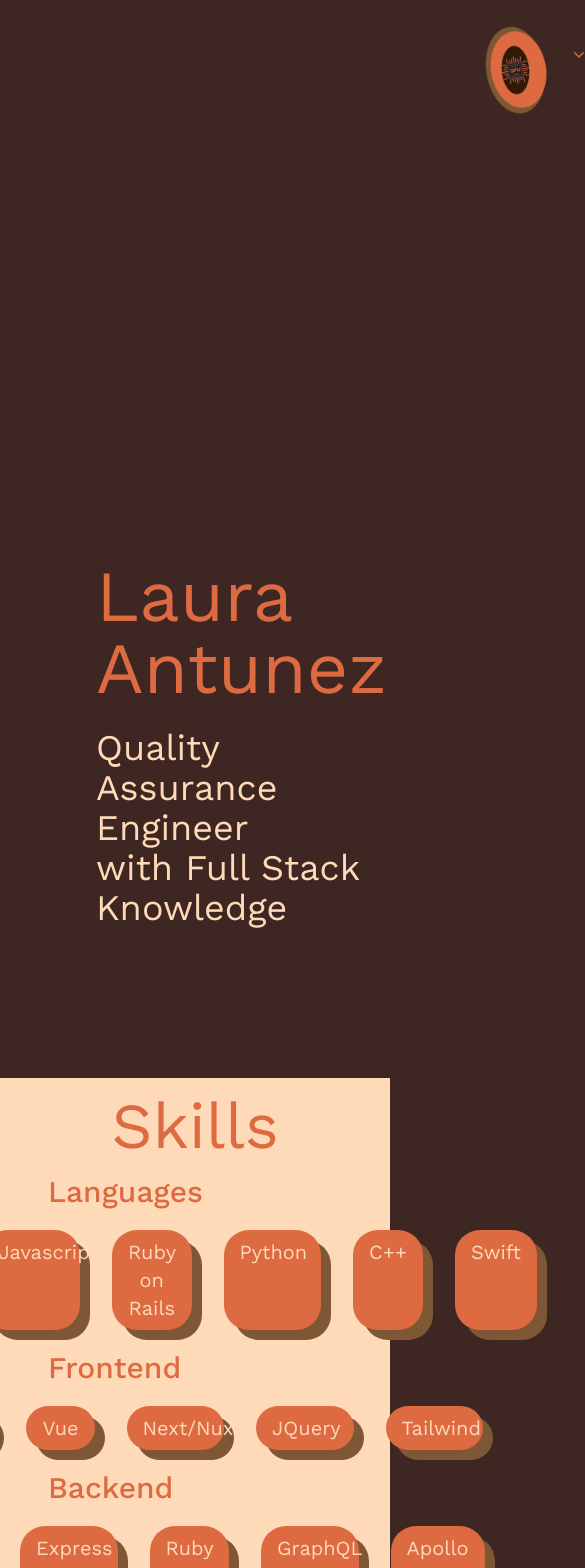
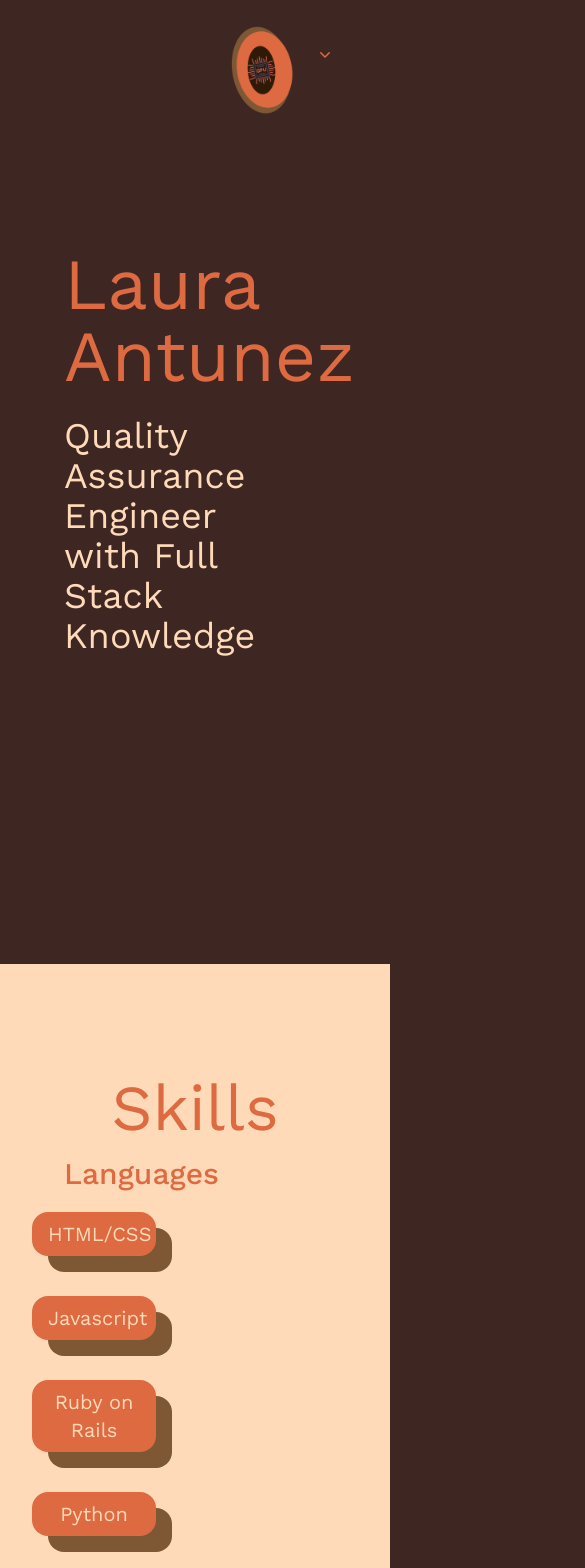
Before and after one commit to lauraantunez024/themeforest-mamey-template, a Next.js app: page / in a window 390 px wide. Shown: the top 1568 px of the page, 585 px wide, since content can reach past the window. Built offline with nearby package versions, Linux system fonts and the light colour scheme.

Commit message:
going back and cleaning up code. also making things mobile friendly

```diff
--- a/src/app/components/HamburgerMenu.jsx
+++ b/src/app/components/HamburgerMenu.jsx
@@ -27,9 +27,9 @@ const callsToAction = [
 
 export default function HamburgerMenu() {
   return (
-    <Popover className="relative pl-44 left-3/4">
+    <Popover className="relative logo">
       <Image
-          className="inline mt-5"
+          className="inline relative mt-5"
           src="/logo.png"
           width={100}
           height={100}
@@ -49,12 +49,12 @@ export default function HamburgerMenu() {
         leaveTo="opacity-0 translate-y-1"
       >
         <Popover className="absolute mr-92 z-10 mt-5 flex w-screen max-w-max -translate-x-1/2 px-4">
-          <div className="w-screen max-w-md flex-auto overflow-hidden rounded-3xl accent-background text-sm leading-6 shadow-lg ring-1 ring-gray-900/5">
+          <div className="max-w-md flex-auto overflow-hidden rounded-3xl accent-background text-sm leading-6 shadow-lg ring-1 ring-gray-900/5">
             <div className="p-4">
               {solutions.map((item) => (
-                <div key={item.name} className="group relative flex gap-x-6 rounded-lg p-4 hover:bg-gray-50">
-                  <div className="mt-1 flex h-11 w-11 flex-none items-center justify-center rounded-lg bg-gray-50 group-hover:accent-background">
-                    <item.icon className="h-6 w-6 primary group-hover:text-indigo-600" aria-hidden="true" />
+                <div key={item.name} className="group relative flex gap-x-6 rounded-lg p-4 hover:bg-natural-brown hover:text-accent">
+                  <div className="mt-1 flex h-11 w-11 flex-none items-center justify-center rounded-lg  group-hover:text-accent">
+                    <item.icon className="h-6 max-w-6 primary hover:text-accent group-hover:text-secondary" aria-hidden="true" />
                   </div>
                   <div>
                     <a href={item.href} className="font-medium text-gray-900">
@@ -71,7 +71,7 @@ export default function HamburgerMenu() {
                 <a
                   key={item.name}
                   href={item.href}
-                  className="flex items-center justify-center gap-x-2.5 p-3 font-medium text-gray-900 hover:bg-gray-100"
+                  className="flex hover:bg-natural-brown hover:text-accent items-center justify-center gap-x-2.5 p-3 font-medium text-gray-900 hover:bg-gray-100"
                 >
                   <item.icon className="h-5 w-5 flex-none text-gray-400" aria-hidden="true" />
                   {item.name}
--- a/src/app/components/ProjectCard.jsx
+++ b/src/app/components/ProjectCard.jsx
@@ -6,11 +6,11 @@ export default function ProjectCard({
   subtitle,
 }) {
   return (
-    <div class="flex flex-wrap my-4 skill-shape p-5 justify-stretch text-center accent-background w-1/4 h-1/4 mx-6 animation ">
+    <div class="flex flex-wrap my-4 project-shape p-5 justify-stretch text-center accent-background mx-6 animation project-card h-full">
 
     <a href={deploymentURL} target='_blank' class="">
       <div class='basis-1/4 text-center justify-center'>
-        <h1 class="text-3xl secondary text-center font-medium"> {title}</h1>
+        <h1 class="text-xl secondary text-center font-medium"> {title}</h1>
         <h2 class='primary'>{subtitle}</h2>
         <p class='primary'> {description}</p>
         </div>
--- a/src/app/components/SkillBlock.jsx
+++ b/src/app/components/SkillBlock.jsx
@@ -1,9 +1,9 @@
 export default function SkillBlock({ type, skillSet }) {
   return (
 
-      <div >
+      <div className="flex flex-wrap flex-col">
         <h1 class='text-3xl flex flex-col text-left font-medium pl-12'> {type} </h1>
-        <div class='flex flex-row justify-center'>
+        <div class='flex flex-row justify-center skill-card'>
           {skillSet.map((skill, index) => (
             <div class="secondary-background skill-shape my-5 mx-4 animation">
               <div class="content accent text-center items-center text-xl py-2 px-4" key={index}>
--- a/src/app/data.js
+++ b/src/app/data.js
@@ -16,6 +16,7 @@ export const aboutMe = {
     smallText: `I am a QA that is always looking to sharpen and expand my skills. I began my tech journey shortly after graduating from Florida International University with a Bachelor of Arts in Journalism. Originally I planned on using Python for data science to strengthen my reporting skills, but along the way fell in love with the solutions oriented nature of computer programming.`,
 
    expandedText: [
+    // `Being an extreme minority in tech - woman, lgbtq+, type 1 diabetes since 6 - disabled - and born not in this country.`
     `After completing the data science course that included sql, web scraping, A/B testing and data visualizations, I used this knowledge to get a data journalism internship with the Hechinger Report. The Hechinger Report is a non profit news room that focuses on education both k-12 and higher level. During this time I used my knowledge of data cleaning to make large data sets usable with Python pandas. I also took on my first coding project alongside an article I wrote myself on the state of sex education in the United States. The interactive map included data I had cleaned myself, and used technologies such as JQuery, HTML/CSS and Javascript.It was also accompanied by a D3.js data visualization.`,
     `
     After a 3 month stint at a newspaper, I enrolled in a 6-month full-stack developmnent bootcamp offered by Georgia Tech. Through this I learned things like Node, React, Apollo Client, GraphQL, Mern Stack, MVC Stack, Progress Web Applications and using and creating APIs.
--- a/src/app/globals.css
+++ b/src/app/globals.css
@@ -1,113 +1,10 @@
-@tailwind base;
-@tailwind components;
-@tailwind utilities;
-
+/* Main color palette */
 :root {
   --primary-color: #3e2723;
   --secondary-color: #dd6a41;
   --accent-color: #ffdab9;
 }
 
-@media (prefers-color-scheme: dark) {
-  :root {
-    --foreground-rgb: 255, 255, 255;
-    --background-start-rgb: 0, 0, 0;
-    --background-end-rgb: 0, 0, 0;
-  }
-}
-
-body {
-  color: var(--secondary-color);
-  background: var(--primary-color);
-  /* margin: 0% 10%; */
-  /* padding: 5%; */
-  font-family: "Work_Sans";
-}
-.flex-container {
-  /* display: flex;
-  flex-direction: column;
-  flex-wrap: wrap;
-  justify-content: space-evenly; */
-}
-section {
-  height: 105vh!important;
-  margin: 0%;
-  /* width: 100%; */
-  /* border: red solid 1px; */
-  /* margin: 0% 10%; */
-}
-
-.animation {
-  transition: all .2s ease-in-out;
-
-}
-.animation:hover {
-  transform: scale(1.2);
-
-}
-.skill-shape {
-  /* border: 3px solid #7E5835; */
-  box-shadow: #7e5835 10px 10px;
-  border-radius: 25px;
-  max-width: 25vw;
-  max-height: 25vh;
-}
-.project-shape {
-  /* border: 3px solid #7E5835; */
-  box-shadow: #ffdab9 10px 10px;
-  border-radius: 25px;
-}
-.column {
-  min-width: 30%;
-  padding: 1rem;
-  display: inline-block;
-}
-
-.column-right {
-  float: right;
-}
-
-
-.row:after {
-  content: "";
-  display: table;
-  clear: both;
-}
-.aboutme-content {
-  scroll-snap-align: start;
-  overflow-y: scroll;
-  max-height: 55vh;
-  min-width: 45vw;
-  margin: 2% 2%;
-}
-
-
-.column h1 {
-  width: 100%;
-}
-
-.items {
-  margin: 0 auto;
-}
-
-.aboutme-content {
-  /* margin: 10% 10%; */
-  max-width: 20vw;
-}
-
-.skills {
-  justify-content: space-between;
-}
-
-.title {
-  font-size: 4em;
-  margin-top: 4rem;
-
-}
-
-.test {
-  border: red solid 1px;
-}
 .primary {
   color: var(--primary-color);
 }
@@ -120,7 +17,6 @@ section {
 .primary-background {
   background-color: var(--primary-color);
   z-index: 0;
-
 }
 .secondary-background {
   background-color: var(--secondary-color);
@@ -129,6 +25,199 @@ section {
   background-color: var(--accent-color);
 }
 
+body {
+  overflow-x: hidden;
+  max-width: 100vw;
+}
+
+/* Global CSS */
+@tailwind base;
+@tailwind components;
+@tailwind utilities;
+
+
+body {
+  color: var(--secondary-color);
+  background: var(--primary-color);
+  font-family: "Work_Sans";
+  width: 100vw!important;
+  overflow-x: hidden;
+}
+
+h1 {
+  font-size: clamp(1rem, 1rem + 5vw, 2.5rem);
+
+}
+
+.logo {
+  left: 90%;
+}
+
+@media
+
+header {
+  max-width: 100%;
+}
+
+section {
+  overflow: hidden;
+  min-height: 100%;
+  margin: 0%;
+  padding: 2rem 1rem;
+  min-width: 100%;
+}
+
+.scrollable {
+}
+
+.animation {
+  transition: all 0.2s ease-in-out;
+}
+.animation:hover {
+  transform: scale(1.2);
+}
+
+/* Home page - landing section */
+
+main {
+  display: flex;
+  flex-direction: column;
+}
+
+.landing-content {
+  padding: 3rem;
+}
+/* Home page - skills section */
+.skill-shape {
+  box-shadow: #7e5835 1rem 1rem;
+  border-radius: 1rem;
+
+}
+.skills {
+  justify-content: space-between;
+}
+/* Home page -  about section*/
+.aboutme-shape {
+  box-shadow: #7e5835 15px 15px;
+  border-radius: 25px;
+  padding: 1rem;
+}
+.column {
+  min-width: 30%;
+  padding: 1rem;
+  display: inline-block;
+}
+
+.column-right {
+  float: right;
+}
+
+.row:after {
+  content: "";
+  display: table;
+  clear: both;
+}
+.author-image {
+  display: inline;
+}
+.aboutme-content {
+  scroll-snap-align: start;
+  max-width: 90vw;
+  margin: 2% 2%;
+  display: inline;
+  flex-direction: column;
+}
+
+.column h1 {
+  max-width: 100%;
+}
+
+/* Home page -  project section*/
+.project-shape {
+  box-shadow: #ffdab9 10px 10px;
+  border-radius: 25px;
+  max-width: 25vw;
+  max-height: 25vh;
+}
+
+/* Home page -  contact section*/
+/* Home page - Projects */
+/* About page - full about me section */
+/* About page - Testimonials section */
+/* About page - Resume section*/
+/* Projects page */
+
+/* Components - Hamburger Menu */
+/* Components - Project Cards */
+
+.project-card {
+  margin-left: 2rem;
+  /* overflow-y: auto; */
+}
+/* Components - Skills blocks */
+
+.items {
+  margin: 0 auto;
+}
+
+
+
+.aboutme-content {
+  max-width: 60vw;
+  margin-top: 15vh;
+}
+
+.about-button {
+  margin-left: 40%;
+}
+
+
+.title {
+  font-size: 4em;
+  margin-top: 4rem;
+}
+
+img {
+  max-width: 100%;
+  display: block;
+}
+
+@media screen and (max-width: 40rem) {
+
+  .logo {
+    left: 55%;
+  }
+
+  .aboutme-content {
+    max-width: 90vw;
+    margin-top: 1vh;
+    margin-left: auto;
+  }
+  .about-section {
+    flex-direction: column;
+  }
+  .project-card {
+    margin: 1% 1%;
+    min-width: 50vw;
+    max-width: 90%;
+  }
+
+  .project-section {
+    display: flex;
+    flex-direction: column;
+  }
+
+
+
+  .skill-card {
+    flex-direction: column;
+    max-width: 40vw;
+  }
+
+}
+
+
+
 @layer utilities {
   .text-balance {
     text-wrap: balance;
--- a/src/app/layout.js
+++ b/src/app/layout.js
@@ -22,7 +22,7 @@ export default function RootLayout({ children }) {
     <html lang="en">
 
       <body className={workSans.className}>
-      <header className='h-32'>
+      <header className='w-screen'>
       <HamburgerMenu/>
       </header>
         {children}</body>
--- a/src/app/page.js
+++ b/src/app/page.js
@@ -15,9 +15,9 @@ import { skills, portfolio, aboutMe } from "./data.js";
 
 export default function Home() {
   return (
-    <main class="relative" id='home'>
-      <section class="primary-background">
-        <div class="absolute top-96 left-24">
+    <main class="w-full" id=''>
+      <section class="primary-background h-screen">
+        <div class="landing-content">
           <h1 class="text-7xl mt-12">Laura Antunez</h1>
           <br />
           <h2 class="text-4xl accent">Quality Assurance Engineer</h2>
@@ -26,9 +26,9 @@ export default function Home() {
         </div>
       </section>
       {/* second page - Skills section */}
-      <section class="accent-background" id='skills'>
+      <section class="accent-background scrollable" id='skills'>
         <h1 class="text-center title">Skills</h1>
-        <div class="flex flex-col">
+        <div class="flex flex-col flex-wrap skill-section">
           {skills.map((skillData, index) => (
             <SkillBlock
               key={index}
@@ -39,9 +39,9 @@ export default function Home() {
         </div>
       </section>
       {/* third page - projects section */}
-      <section id='projects'>
+      <section class='w-full' id='projects'>
         <h1 class="text-6xl text-center title mb-10">Projects</h1>
-        <div class="flex flex-wrap flex-row justify-center items-center">
+        <div class="flex flex-wrap flex-row justify-items-center items-center ml-14 project-section">
           {portfolio.map((project, index) => (
             <ProjectCard
               key={index}
@@ -56,33 +56,33 @@ export default function Home() {
         </div>
       </section>
       <section class="accent-background" id='about'>
-        <h1 class="text-center title mb-24">About</h1>
-      <div class="row">
-        <div class="column author-image ml-6">
+        <h1 class="text-center title">About</h1>
+      <div class="flex flex-row about-section">
+        <div class=" author-image ">
 
         <Image
-            loader={imageLoader}
-            class='rounded-full'
-            width={500}
-            height={500}
-            src='http://placekitten.com/200/300'
+            // loader={imageLoader}
+            class='rounded-full inline'
+            width={400}
+            height={400}
+            src='/headshot.png'
             alt='dummy image'
             />
 
         </div>
-        <div class="column flex column-right aboutme-content">
-          <h1 class="right text-3xl">
+        <div class="w-full aboutme-content">
+          <h1 class="text-center text-3xl">
             {" "}
             {aboutMe.bigText}
 
           </h1>
           <br/>
-          <p class="text-xl">
+          <p class="text-xl text-center">
             {" "}
             {aboutMe.smallText}
            {" "}
           </p>
-          <Link href='About'> <button class='skill-shape animation justify-self-end ml-60 secondary-background accent px-3 py-2 mt-4 '>Read my story </button></Link>
+          <Link href='About' class='text-center about-button'> <button class='skill-shape animation justify-self-end secondary-background accent px-3 py-2 mt-4 text-center'>Read my story </button></Link>
 
         </div>
         {/* <p>read my story</p> */}
@@ -90,7 +90,7 @@ export default function Home() {
 
 
       </section>
-      <section id='contact'>
+      <section class='' id='contact'>
         <h1 class="text-center title">Contact</h1>
       </section>
     </main>
--- a/tailwind.config.js
+++ b/tailwind.config.js
@@ -6,13 +6,12 @@ module.exports = {
     "./src/app/**/*.{js,ts,jsx,tsx,mdx}",
   ],
   theme: {
-    extend: {
-      backgroundImage: {
-        "gradient-radial": "radial-gradient(var(--tw-gradient-stops))",
-        "gradient-conic":
-          "conic-gradient(from 180deg at 50% 50%, var(--tw-gradient-stops))",
-      },
-    },
+   colors: {
+     'primary': '#3e2723',
+     'secondary': '#dd6a41',
+     'accent': '#ffdab9',
+     'natural-brown': '#7e5835'
+   }
   },
   plugins: [],
 };
```
Also changed, not shown: src/app/About/page.jsx (+5 -3 lines), public/headshot.png (added).
